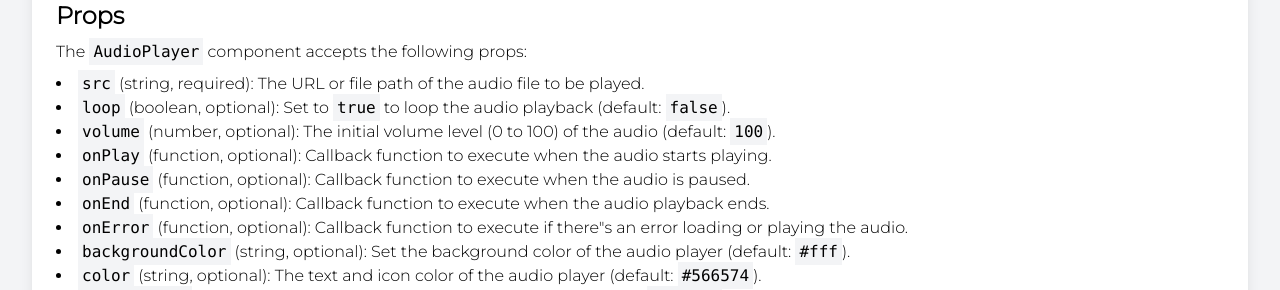
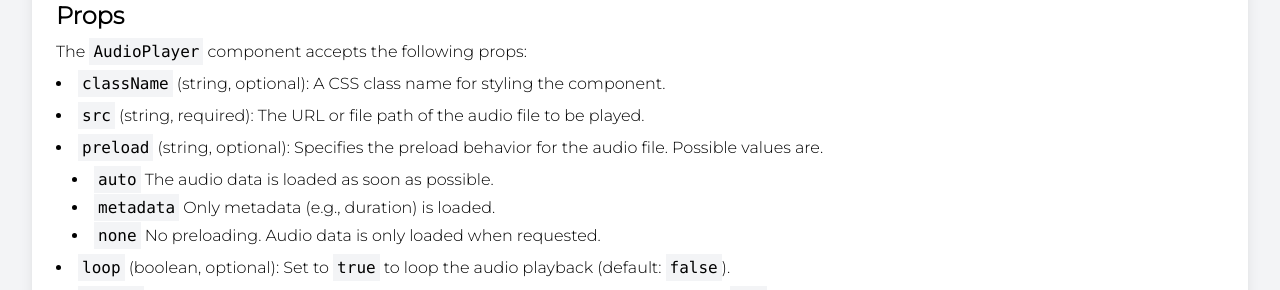
Before and after one commit to riyaddecoder/react-audio-play, a React (Vite) app: page / in a window 1280 px wide. Shown: the part 509-799 px from the top of the page. Built offline with nearby package versions, Linux system fonts and the light colour scheme; a small style sheet from the web is missing.

Commit message:
feat: props, readme, package.json updated

```diff
--- a/package.json
+++ b/package.json
@@ -63,7 +63,7 @@
     "parcel": "^2.9.3",
     "prism-theme-vars": "^0.2.4",
     "prismjs": "^1.29.0",
-    "react-audio-play": "^0.0.10",
+    "react-audio-play": "^0.0.11",
     "react-dom": "^18.2.0",
     "react-icons": "^4.10.1",
     "typescript": "^5.1.6"
--- a/src/components/PropsBlock.tsx
+++ b/src/components/PropsBlock.tsx
@@ -8,38 +8,55 @@ const PropsBlock = () => {
         The <code className="bg-gray-100 p-1">AudioPlayer</code> component accepts the following props:
       </p>
       <ul className="list-disc list-inside mt-2">
-        <li>
+        <li className="mt-2">
+          <code className="bg-gray-100 p-1">className</code> (string, optional): A CSS class name for styling the component.
+        </li>
+        <li className="mt-2">
           <code className="bg-gray-100 p-1">src</code> (string, required): The URL or file path of the audio file to be played.
         </li>
-        <li>
+        <li className="mt-2">
+          <code className="bg-gray-100 p-1">preload</code> (string, optional): Specifies the preload behavior for the audio file. Possible values are.
+          <ul className="list-disc list-inside mt-2">
+            <li className="ml-4 mt-1">
+              <code className="bg-gray-100 p-1">auto</code> The audio data is loaded as soon as possible.
+            </li>
+            <li className="ml-4 mt-1">
+              <code className="bg-gray-100 p-1">metadata</code> Only metadata (e.g., duration) is loaded.
+            </li>
+            <li className="ml-4 mt-1">
+              <code className="bg-gray-100 p-1">none</code> No preloading. Audio data is only loaded when requested.
+            </li>
+          </ul>
+        </li>
+        <li className="mt-2">
           <code className="bg-gray-100 p-1">loop</code> (boolean, optional): Set to <code className="bg-gray-100 p-1">true</code> to loop the audio playback (default:{' '}
           <code className="bg-gray-100 p-1">false</code>).
         </li>
-        <li>
+        <li className="mt-2">
           <code className="bg-gray-100 p-1">volume</code> (number, optional): The initial volume level (0 to 100) of the audio (default: <code className="bg-gray-100 p-1">100</code>).
         </li>
-        <li>
+        <li className="mt-2">
           <code className="bg-gray-100 p-1">onPlay</code> (function, optional): Callback function to execute when the audio starts playing.
         </li>
-        <li>
+        <li className="mt-2">
           <code className="bg-gray-100 p-1">onPause</code> (function, optional): Callback function to execute when the audio is paused.
         </li>
-        <li>
+        <li className="mt-2">
           <code className="bg-gray-100 p-1">onEnd</code> (function, optional): Callback function to execute when the audio playback ends.
         </li>
-        <li>
+        <li className="mt-2">
           <code className="bg-gray-100 p-1">onError</code> (function, optional): Callback function to execute if there&quot;s an error loading or playing the audio.
         </li>
-        <li>
+        <li className="mt-2">
           <code className="bg-gray-100 p-1">backgroundColor</code> (string, optional): Set the background color of the audio player (default: <code className="bg-gray-100 p-1">#fff</code>).
         </li>
-        <li>
+        <li className="mt-2">
           <code className="bg-gray-100 p-1">color</code> (string, optional): The text and icon color of the audio player (default: <code className="bg-gray-100 p-1">#566574</code>).
         </li>
-        <li>
+        <li className="mt-2">
           <code className="bg-gray-100 p-1">sliderColor</code> (string, optional): The color of the progress slider (default: <code className="bg-gray-100 p-1">#007FFF</code>).
         </li>
-        <li>
+        <li className="mt-2">
           <code className="bg-gray-100 p-1">volumePlacement</code> (string, optional): Control where the volume controls are located (<code className="bg-gray-100 p-1">top | bottom</code>) (default:{' '}
           <code className="bg-gray-100 p-1">bottom</code>).
         </li>
```
Also changed, not shown: 2 other files (tests, documents, lock files or other folders).
